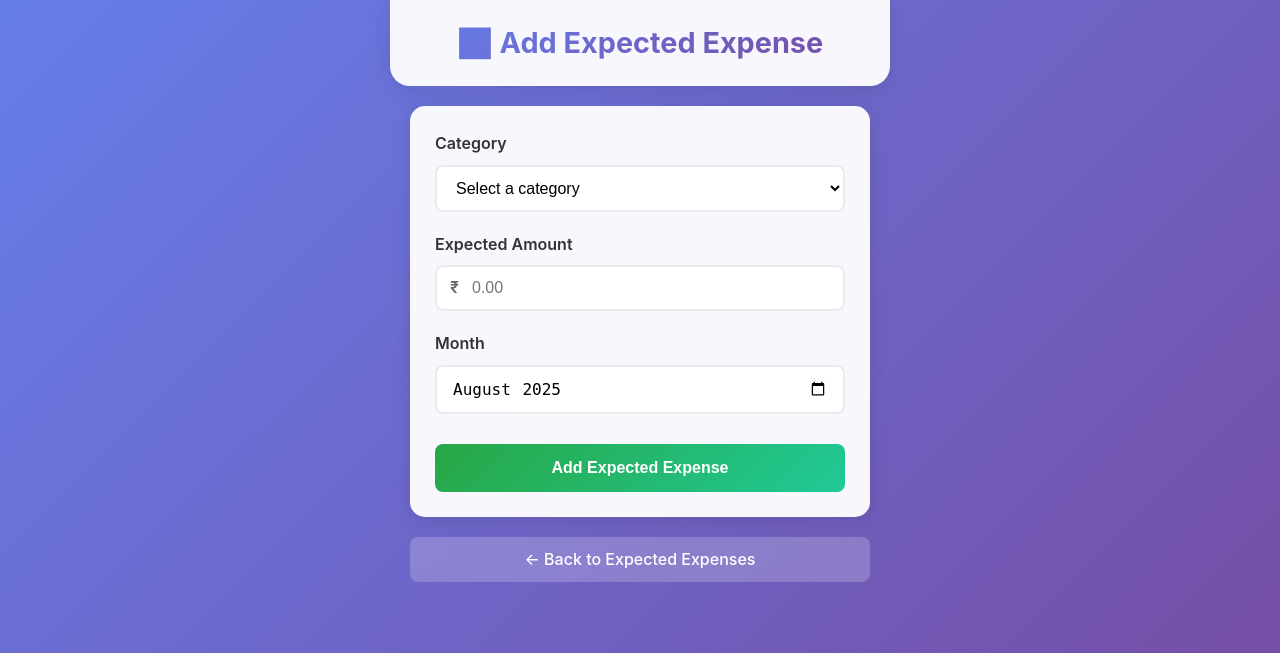
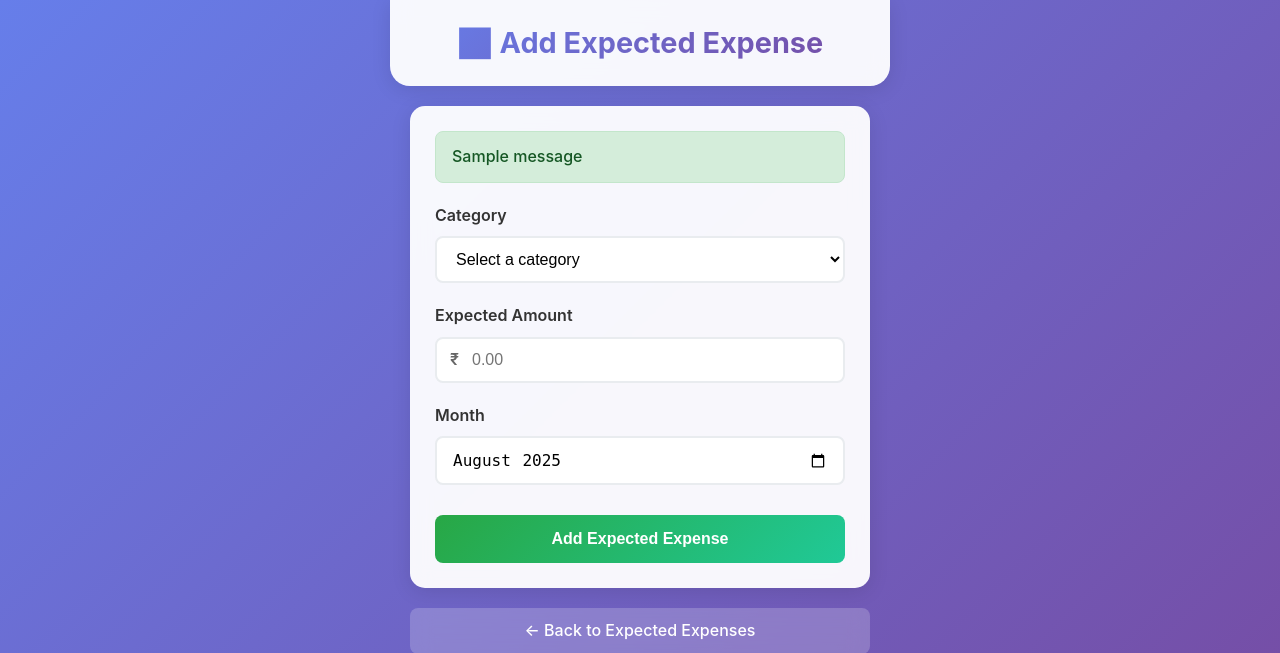
Before and after one commit to DwivediPrasoon/budget-planner-app, a Flask app: page /add_expected_expense in a window 1280 px wide. Shown: the top 653 px of the page. Run offline with Flask 3, Linux system fonts and the light colour scheme; the visitor is signed in with stand-in values (Sample User, id 1); tables that the repository leaves empty hold one stand-in row (values such as "Sample post"); one stand-in notice (Sample message) is shown; data that the repository does not hold is empty.

Commit message:
Fix add expected expense form - fetch and display categories properly and add flash message support

```diff
--- a/templates/add_expected_expense.html
+++ b/templates/add_expected_expense.html
@@ -108,6 +108,35 @@
             box-shadow: 0 4px 12px rgba(40, 167, 69, 0.4);
         }
 
+        .flash-messages {
+            margin-bottom: 20px;
+        }
+
+        .flash-message {
+            padding: 12px 16px;
+            border-radius: 8px;
+            margin-bottom: 10px;
+            font-weight: 500;
+        }
+
+        .flash-success {
+            background: #d4edda;
+            color: #155724;
+            border: 1px solid #c3e6cb;
+        }
+
+        .flash-error {
+            background: #f8d7da;
+            color: #721c24;
+            border: 1px solid #f5c6cb;
+        }
+
+        .flash-info {
+            background: #d1ecf1;
+            color: #0c5460;
+            border: 1px solid #bee5eb;
+        }
+
         .back-link {
             display: block;
             text-align: center;
@@ -170,6 +199,18 @@
         </div>
 
         <div class="form-container">
+            {% with messages = get_flashed_messages(with_categories=true) %}
+                {% if messages %}
+                    <div class="flash-messages">
+                        {% for category, message in messages %}
+                            <div class="flash-message flash-{{ category }}">
+                                {{ message }}
+                            </div>
+                        {% endfor %}
+                    </div>
+                {% endif %}
+            {% endwith %}
+
             <form method="post">
                 <div class="form-group">
                     <label for="category">Category</label>
```
Also changed, not shown: app_postgres.py (+37 -1 lines).
